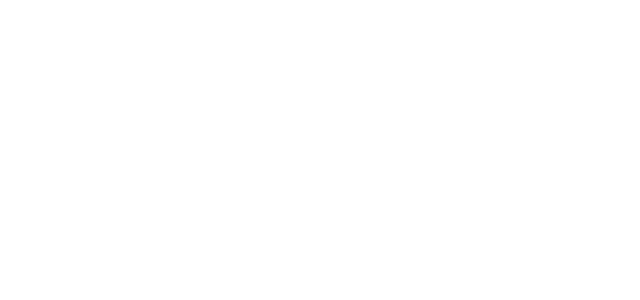
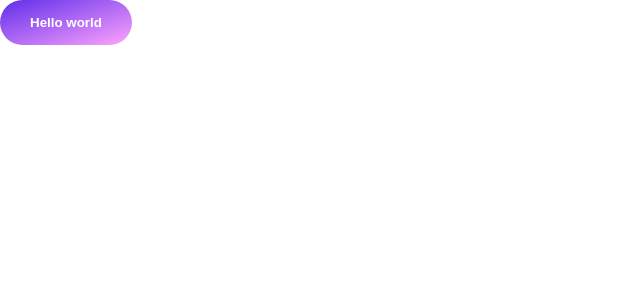
Before and after one commit to erikrasmusnilsson/birdie-client, a React (Create React App) app: page / in a window 1280 px wide. Shown: the top 300 px of the page, without its empty margins (0-640 px from the left). Built offline with nearby package versions, Linux system fonts and the light colour scheme.

Commit message:
added cta button

```diff
--- a/src/App.js
+++ b/src/App.js
@@ -1,8 +1,11 @@
 import './app.scss';
+
+import CtaButton from './components/buttons/cta-button';
 
 const App = () => {
     return (
         <div className="app">
+            <CtaButton>Hello world</CtaButton>
         </div>
     );
 }
--- /dev/null
+++ b/src/components/buttons/cta-button/cta-button.js
@@ -0,0 +1,17 @@
+import './cta-button.scss';
+
+const CtaButton = ({
+    children,
+    disabled,
+    onclick
+}) => {
+    return (
+        <button className="cta-button"
+            onClick={ onclick }
+            disabled={ disabled }>
+            { children }
+        </button>
+    );
+}
+
+export default CtaButton;
--- /dev/null
+++ b/src/components/buttons/cta-button/cta-button.scss
@@ -0,0 +1,30 @@
+.cta-button {
+    padding: 1.5rem 3rem;
+    color: white;
+    background-color: var(--color-primary);
+    background-image: linear-gradient(to right bottom, var(--color-primary-dark), var(--color-primary-light));
+    border: none;
+    border-radius: 300rem;
+    font-weight: 600;
+    transition: all .2s;
+    cursor: pointer;
+
+    &:hover {
+        transform: translateY(-.5rem) scale(1.05);
+        box-shadow: 0 1.5rem 3rem rgba(#000, .2);
+    }
+
+    &:active {
+        transform: translateY(-.3rem) scale(1.025);
+        box-shadow: 0 .2rem .4rem rgba(#000, .2);
+    }
+
+    &:focus {
+        outline: 0;
+    }
+
+    &:disabled  {
+        opacity: .5;
+        cursor: not-allowed;
+    }
+}
--- /dev/null
+++ b/src/components/buttons/cta-button/index.js
@@ -0,0 +1,2 @@
+import CtaButton from './cta-button';
+export default CtaButton;
```
Also changed, not shown: src/components/buttons/index.js (+8 -1 lines).
